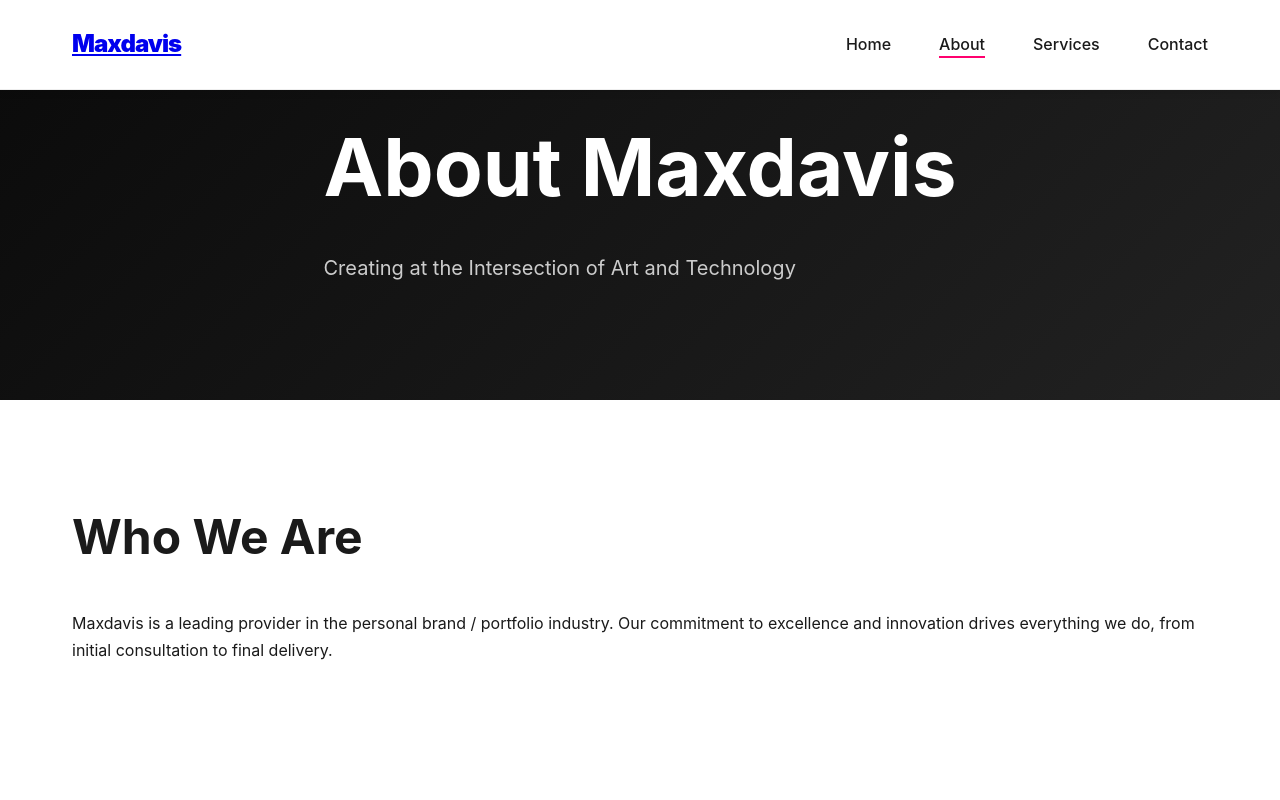
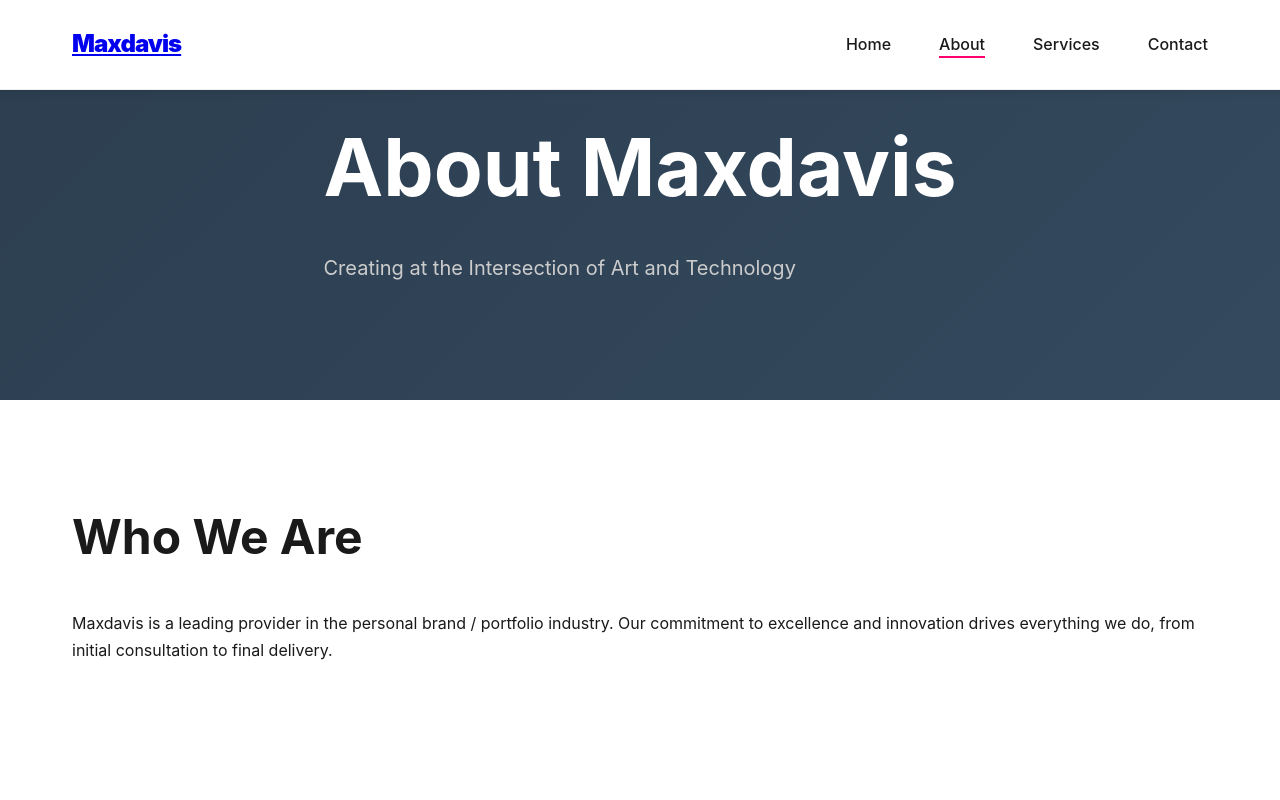
Before and after one commit to maxdavis3/maxdavis.co, a plain HTML site: page about.html in a window 1280 px wide. Shown: the top 800 px of the page. Drawn offline with Linux system fonts and the light colour scheme.

Commit message:
Add background images to secondary pages

```diff
--- a/about.html
+++ b/about.html
@@ -33,7 +33,7 @@
     </header>
 
     <main>
-        <section class="page-hero">
+        <section class="page-hero" style="background: linear-gradient(135deg, #2c3e50 0%, #34495e 100%); background-size: cover; background-position: center;">
             <div class="container">
                 <h1>About Maxdavis</h1>
                 <p class="page-hero-subtitle">Creating at the Intersection of Art and Technology</p>
```
Also changed, not shown: contact.html (+1 -1 lines), services.html (+1 -1 lines).
